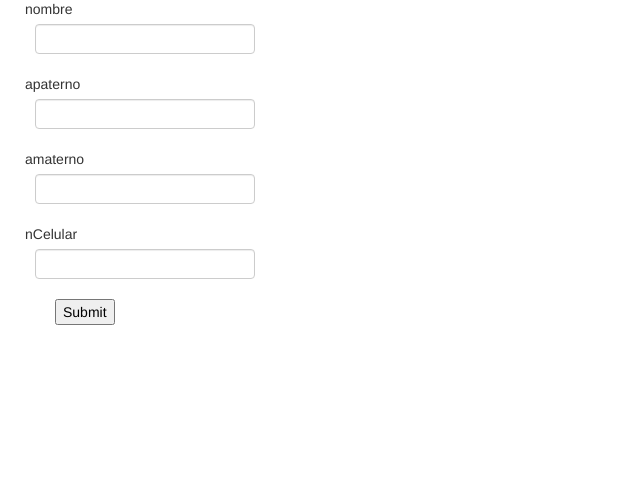
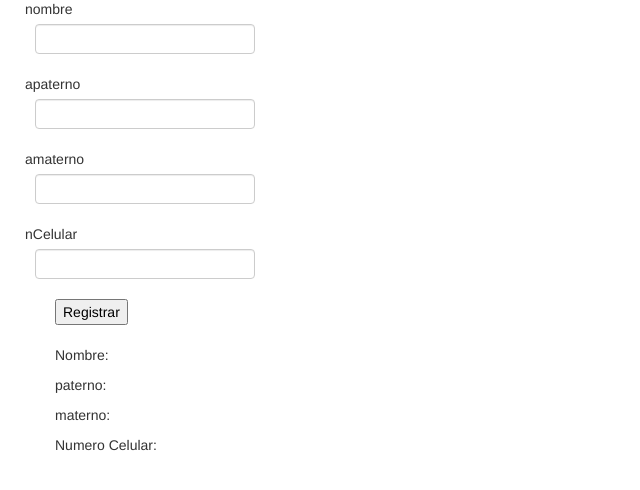
Before and after one commit to IDGS801-21002128/IntroFlask-IDGS801, a Flask app: page /alumno in a window 1280 px wide. Shown: the part 61-551 px from the top of the page, without its empty margins (0-640 px from the left). Run offline with Flask 3, Linux system fonts and the light colour scheme; some libraries are stand-ins or nearby versions.

Commit message:
31/01/24 PMA - Formulario Final

```diff
--- a/main.py
+++ b/main.py
@@ -9,9 +9,19 @@ def index():
 @app.route("/alumno",methods=['GET','POST'])
 def alumno():
     alumno_clase = UserForm(request.form)
+    nombre=''
+    apaterno=''
+    amaterno=''
+    numeroCelular=''
     if request.method == "POST":
-       pass
-    return render_template("alumno.html",form=alumno_clase)
+       nombre=alumno_clase.nombre.data
+       apaterno=alumno_clase.apaterno.data
+       amaterno=alumno_clase.amaterno.data
+       numeroCelular=alumno_clase.numeroCelular
+
+       print("Nombre: {}, Apellido Paterno: {}, Apellido Materno: {}, NumeroCeular: {}".format(nombre,apaterno,amaterno,numeroCelular))
+
+    return render_template("alumno.html",form=alumno_clase,nombre=nombre,apaterno=apaterno,amaterno=amaterno,numeroCelular=numeroCelular)
 
 @app.route("/maestro")
 def maestro():
--- a/templates/alumno.html
+++ b/templates/alumno.html
@@ -2,7 +2,7 @@
 {%block container%}
 {%import "macro.html" as macros%}
 
-<form action="">
+<form action="" method="POST" novalidate>
     <div class="row control-group">
         <div class="form-group col-xs-12 floating-label-form-group ontrols">
             {{macros.camposNuevos(form.nombre,class="form-control")}}
@@ -24,7 +24,12 @@
         </div>
     </div>
 
-    <input type="submit">
+    <input type="submit" id="btn1" value="Registrar">
 </form>
 
+<p>Nombre: {{nombre}}</p>
+<p>paterno: {{apaterno}}</p>
+<p>materno: {{amaterno}}</p>
+<p>Numero Celular: {{numeroCelular}}</p>
+
 {%endblock%}
```
